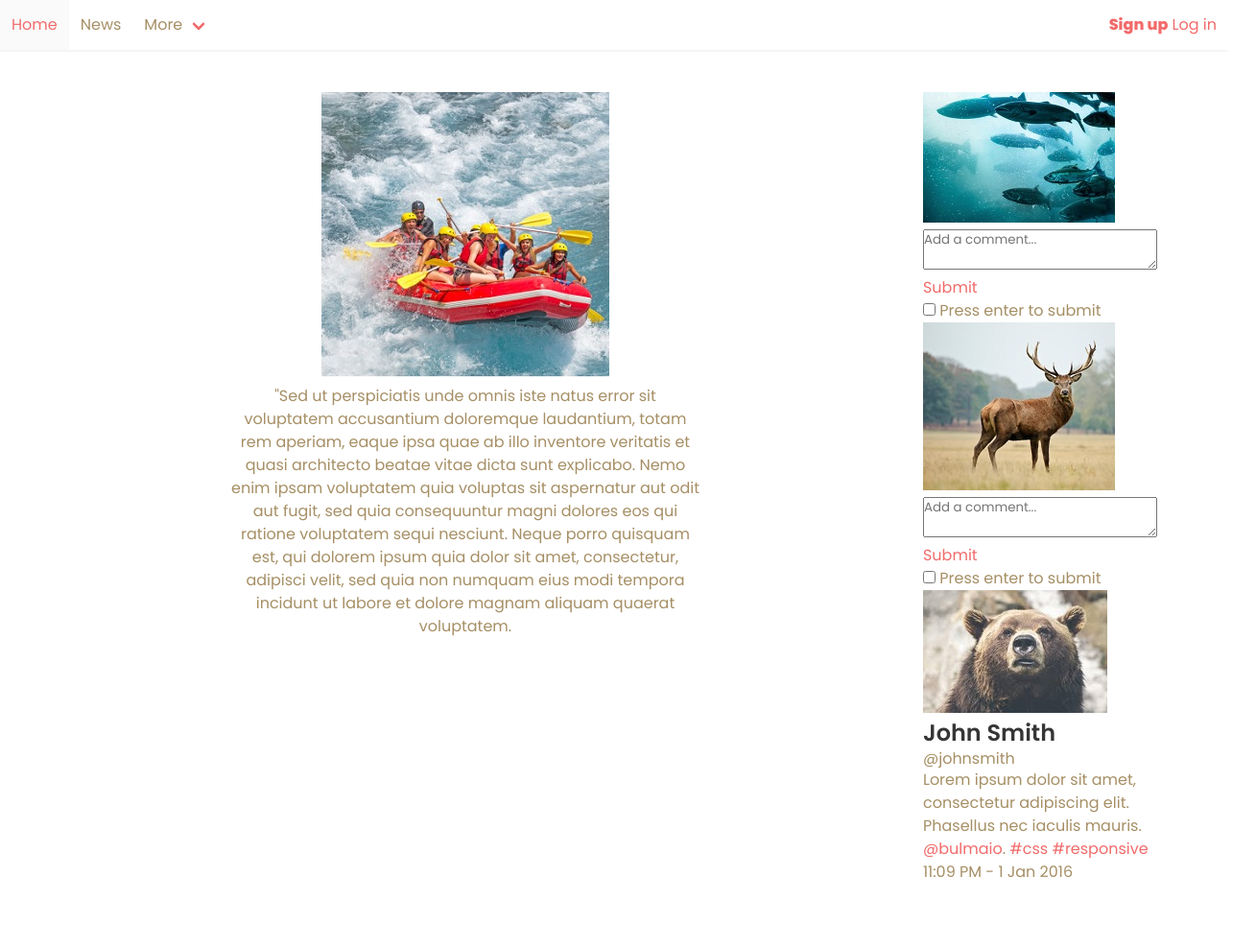
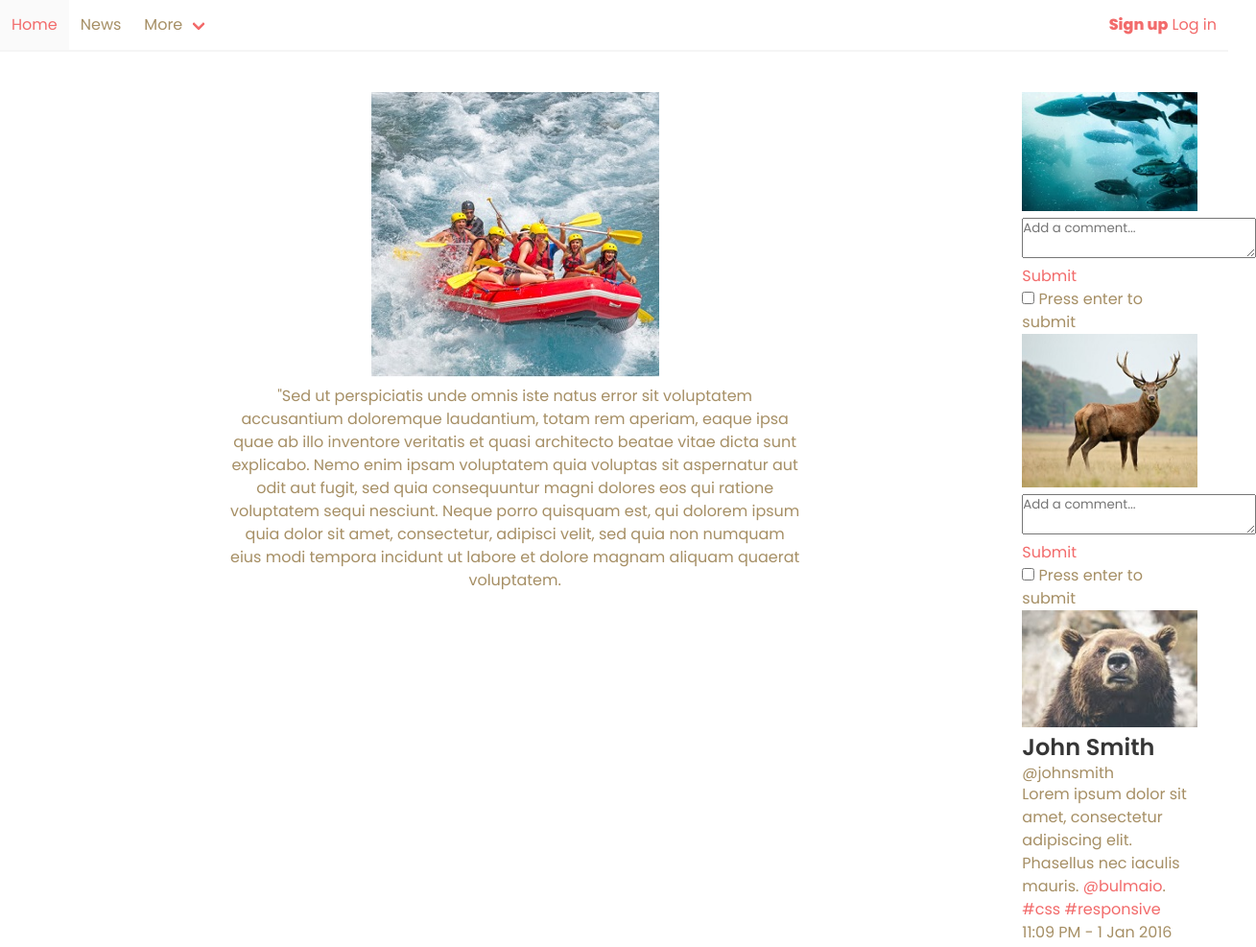
Before and after one commit to EvMad/bulma-sandbox, a website: page index.html in a window 1280 px wide. Shown: the whole page at 96% size, 1309 px wide, since content can reach past the window. Before the commit the page ends 933 px from the top, so only its background shows below. Drawn offline with Linux system fonts and the light colour scheme.

Commit message:
re-sized / re-aligned columns

```diff
--- a/index.html
+++ b/index.html
@@ -96,7 +96,7 @@
         <div class="column is-2"></div>
 
 
-        <div class="column is-5 has-text-primary centerColumn">
+        <div class="column is-6 has-text-primary centerColumn">
             <div class="content">
                 <h1></h1>
                 <figure class="image is-square">
@@ -111,7 +111,7 @@
         <div class="column is-2"></div>
 
         <!--right side-->
-        <div class="column is-3 sideColumn">
+        <div class="column is-2 sideColumn">
 
             <article class="media">
                 <figure class="media-left">
```
